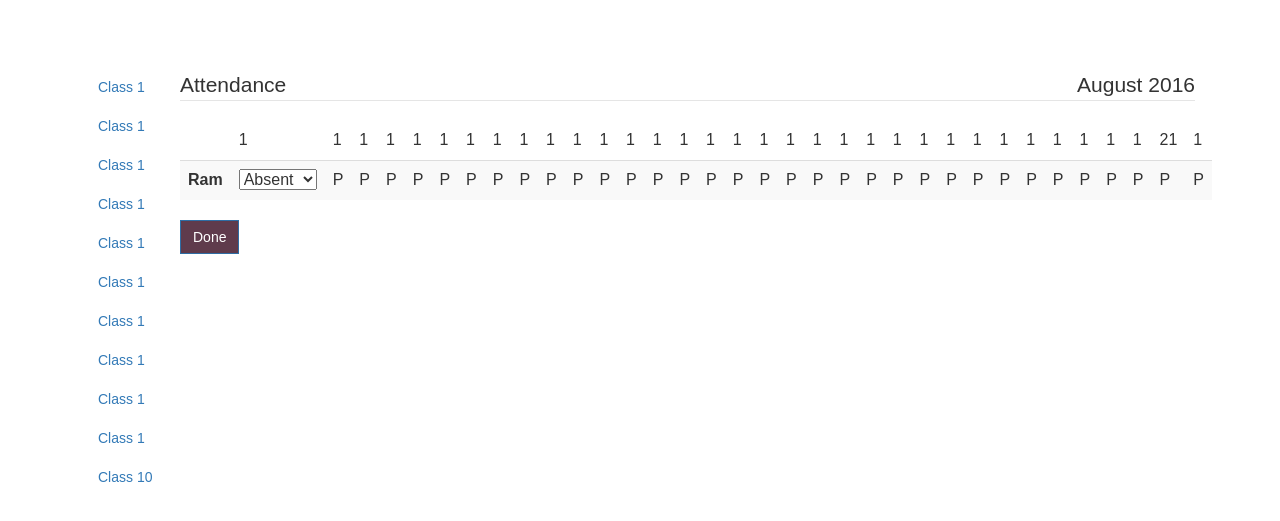
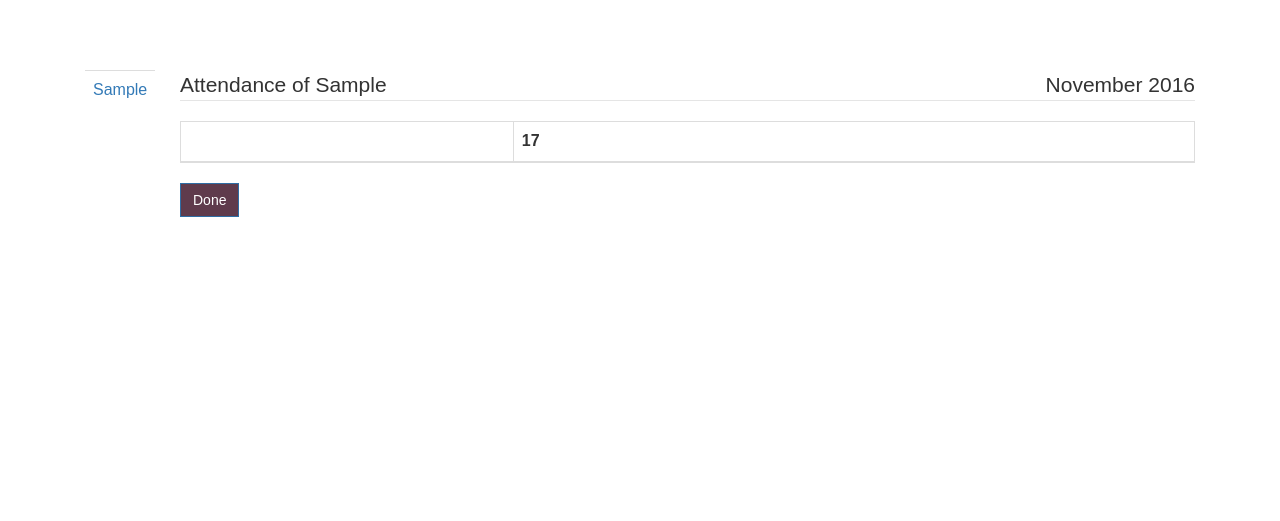
Before and after one commit to budhasanjeev/student-management-system, a PHP site: page /views/teacher.php?id=1 in a window 1280 px wide. Shown: the part 53-574 px from the top of the page. Run offline with PHP 8.4, Linux system fonts and the light colour scheme; the visitor is signed in with stand-in values (Sample User, id 1); tables that the repository leaves empty or names only in its code hold one stand-in row (values such as "Sample post"); lists and menus that the app fills with data are empty.

Commit message:
attendance under going

```diff
--- a/common/Common.php
+++ b/common/Common.php
@@ -396,13 +396,13 @@ public function getUser(){
         return $data;
     }
 
-    function createTeacher($name,$contact,$address,$experience,$username,$address,$degree,$join_on,$photo,$email){
+    function createTeacher($name,$contact,$addres,$experience,$username,$address,$degree,$join_on,$photo,$email){
 
         global $connection;
 
         $created_date = date('Y-m-d');
 
-        $insert_teacher = "insert into teacher(name,address,contact,email,username,degree,experience,start_date,photo,created_date) values('$name','$address','$contact','$email','$username','$degree','$experience','$join_on','$photo','$created_date')";
+        $insert_teacher = "insert into teacher(name,address,contact,email,username,degree,experience,start_date,photo,created_date) values('$name','$addres','$contact','$email','$username','$degree','$experience','$join_on','$photo','$created_date')";
 
         $result = mysqli_query($connection,$insert_teacher);
 
--- a/common/service.php
+++ b/common/service.php
@@ -42,3 +42,30 @@ function getStudentInfo($sid, $connection){
     $student = $connection->query($select);
     return $student;
 }
+
+function getStudentName($sid, $connection){
+    $select = "select name from student where id = '$sid'";
+    $name = $connection->query($select);
+    while($row = $name->fetch_assoc()){
+        $n = $row["name"];
+    }
+    return $n;
+}
+
+
+
+//function getClassAttendance($class_id, $month, $year, $connection){
+//    $select = "select * from attendance where class_id = '$class_id' & month = '$month' & year = '$year'";
+//    $attendance = $connection->query($select);
+//    return $attendance;
+//}
+//
+//
+//function getAttendance($student_id, $day, $month, $year, $connection){
+//    $select = "select status from attendance where `student_id` = '$student_id' & `day` = '$day' & MONTH = '$month' & YEAR = '$year'";
+//    $attendance = $connection->query($select);
+//    while($row = $attendance->fetch_assoc()){
+//        $a = $row["status"];
+//    }
+//    return $a;
+//}
--- a/views/teacher.php
+++ b/views/teacher.php
@@ -5,8 +5,9 @@
  * Date: 9/15/2016
  * Time: 7:42 PM
  */
+
+
 ?>
-
 <!DOCTYPE html>
 <html>
 <head lang="en">
@@ -17,109 +18,101 @@
     <link rel="stylesheet" href="../css/style.css"/>
 </head>
 <body>
-<?php include 'layout/header.php'; ?>
+<?php
+include 'layout/header.php';
+
+$class_id = $_GET["id"];
+$month = date("F");
+$year = date("o");
+
+function getClassAttendance($class_id, $month, $year, $connection){
+
+    $select = "select * from attendance where class_id = '$class_id' && month = '$month' && year = '$year'";
+    $attendance = $connection->query($select);
+    return $attendance;
+
+}
+
+
+function getAttendance($student_id, $day, $month, $year, $connection){
+    $select = "select status from attendance where `student_id` = '$student_id' && `day` = '$day' && MONTH = '$month' && YEAR = '$year'";
+    $attendance = $connection->query($select);
+    while($row = $attendance->fetch_assoc()){
+        $a = $row["status"];
+    }
+    return $a;
+}
+
+?>
+
+
 <div class="container">
     <div class="col-md-1">
-        <a class="btn btn-block btn-block" href="">Class 1</a>
-        <a class="btn btn-block btn-block" href="">Class 1</a>
-        <a class="btn btn-block btn-block" href="">Class 1</a>
-        <a class="btn btn-block btn-block" href="">Class 1</a>
-        <a class="btn btn-block btn-block" href="">Class 1</a>
-        <a class="btn btn-block btn-block" href="">Class 1</a>
-        <a class="btn btn-block btn-block" href="">Class 1</a>
-        <a class="btn btn-block btn-block" href="">Class 1</a>
-        <a class="btn btn-block btn-block" href="">Class 1</a>
-        <a class="btn btn-block btn-block" href="">Class 1</a>
-        <a class="btn btn-block btn-block" href="">Class 10</a>
+        <table class="table table-responsive">
+            <?php
+            $class = getClass($connection);
+            while($row = $class->fetch_assoc()){
+                ?>
+                <tr>
+                    <td><a href="teacher.php?id=<?php echo $row["id"]; ?>"><?php echo $row["class"]; ?></a></td>
+                </tr>
+            <?php
+            }
+            ?>
+        </table>
     </div>
     <div class="col-md-11">
-        <legend>Attendance <span class="pull-right">August 2016</span></legend>
+        <legend>Attendance of <?php echo getClassName($class_id, $connection); ?><span class="pull-right"><?php echo $month." ".$year; ?></span></legend>
 
         <form action="">
-        <table class="table table-striped table-fixed">
+        <table class="table table table-responsive table-bordered table-striped table-fixed">
             <thead>
-            <tr>
-                <td></td>
-                <td>1</td>
-                <td>1</td>
-                <td>1</td>
-                <td>1</td>
-                <td>1</td>
-                <td>1</td>
-                <td>1</td>
-                <td>1</td>
-                <td>1</td>
-                <td>1</td>
-                <td>1</td>
-                <td>1</td>
-                <td>1</td>
-                <td>1</td>
-                <td>1</td>
-                <td>1</td>
-                <td>1</td>
-                <td>1</td>
-                <td>1</td>
-                <td>1</td>
-                <td>1</td>
-                <td>1</td>
-                <td>1</td>
-                <td>1</td>
-                <td>1</td>
-                <td>1</td>
-                <td>1</td>
-                <td>1</td>
-                <td>1</td>
-                <td>1</td>
-                <td>1</td>
-                <td>1</td>
-                <td>21</td>
-                <td>1</td>
-            </tr>
+                <th></th>
+                <th><?php echo date("j"); ?></th>
+                <?php
+                $day = getClassAttendance($class_id, $month, $year, $connection);
+                $day_array = array();
+                while($row = $day->fetch_assoc()){
+                    $i = 0;
+                    $day_array[$i] = $row["day"];
+                    $i++;
+                }
+                for($i=0; $i < count($day_array); $i++) {
+                    ?>
+                    <th><?php echo $day_array[$i]; ?></th>
+                <?php
+                }
+                ?>
             </thead>
             <tbody>
-            <tr>
-                <th>Ram</th>
-                <td>
-                    <select name="attendance">
-                        <option value="volvo">Absent</option>
-                        <option value="saab">Present</option>
-                        <option value="saab">Leave</option>
-                    </select>
-                </td>
-                <td>P</td>
-                <td>P</td>
-                <td>P</td>
-                <td>P</td>
-                <td>P</td>
-                <td>P</td>
-                <td>P</td>
-                <td>P</td>
-                <td>P</td>
-                <td>P</td>
-                <td>P</td>
-                <td>P</td>
-                <td>P</td>
-                <td>P</td>
-                <td>P</td>
-                <td>P</td>
-                <td>P</td>
-                <td>P</td>
-                <td>P</td>
-                <td>P</td>
-                <td>P</td>
-                <td>P</td>
-                <td>P</td>
-                <td>P</td>
-                <td>P</td>
-                <td>P</td>
-                <td>P</td>
-                <td>P</td>
-                <td>P</td>
-                <td>P</td>
-                <td>P</td>
-                <td>P</td>
-                <td>P</td>
-            </tr>
+            <?php
+                $classAttendance = getClassAttendance($class_id, $month, $year, $connection);
+            while($row = $classAttendance->fetch_assoc()){
+                $i = 0;
+                ?>
+                <tr>
+                    <th><?php
+                        $sid = $row["student_id"];
+                        echo getStudentName($sid, $connection); ?></th>
+                    <td>
+                        <select name="<?php echo $sid; ?>">
+                            <option value="absent">Absent</option>
+                            <option value="present">Present</option>
+                            <option value="leave">Leave</option>
+                        </select>
+                    </td>
+                    <?php
+                    foreach ($day_array as &$value) {
+                        $attendance = getAttendance($row["student_id"], $value, $month, $year, $connection);
+                        ?>
+                        <td><?php echo $attendance; ?>/td>
+                    <?php
+                    }
+                    ?>
+                </tr>
+            <?php
+            }
+            ?>
             </tbody>
         </table>
             <input class="btn btn-primary" value="Done" type="submit"/>
```
Also changed, not shown: controller/attendanceController.php (+9 -11 lines), views/login.php (+7 -8 lines).
